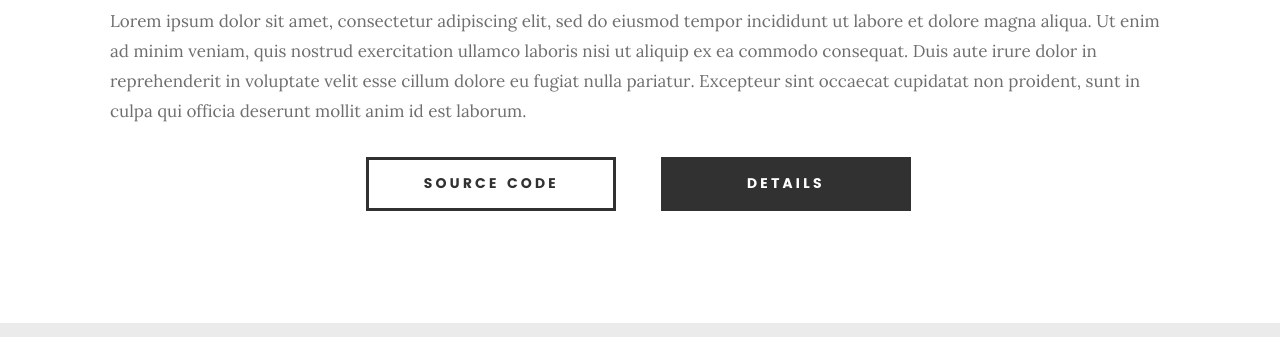
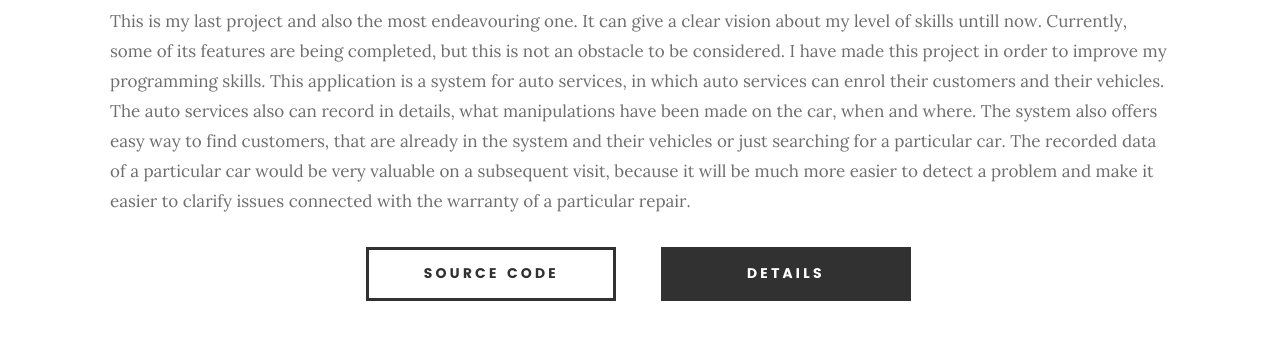
Before and after one commit to YaniLozanov/YaniLozanov.github.io, a plain HTML site: page programming.html in a window 1280 px wide. Shown: the part 463-800 px from the top of the page. Drawn offline with Linux system fonts and the light colour scheme.

Commit message:
Update CV

```diff
--- a/programming.html
+++ b/programming.html
@@ -73,10 +73,14 @@
                 <div class="bgrid folio-item">
                     <div class="item-wrap">
                         <p>
-                            Lorem ipsum dolor sit amet, consectetur adipiscing elit, sed do eiusmod tempor incididunt ut labore et dolore magna aliqua.
-                            Ut enim ad minim veniam, quis nostrud exercitation ullamco laboris nisi ut aliquip ex ea commodo consequat.
-                            Duis aute irure dolor in reprehenderit in voluptate velit esse cillum dolore eu fugiat nulla pariatur.
-                            Excepteur sint occaecat cupidatat non proident, sunt in culpa qui officia deserunt mollit anim id est laborum.
+                            This is my last project and also the most endeavouring one. It can give a clear vision about my level of skills untill now.
+                            Currently, some of its features are being completed, but this is not an obstacle to be considered.
+                            I have made this project in order to improve my programming skills.
+                            This application is a system for auto services, in which auto services can enrol their customers and their vehicles. The auto services
+                            also can record in details, what manipulations have been made on the car, when and where. The system also offers easy way to find customers,
+                            that are already in the system and their vehicles or just searching for a particular car.
+                            The recorded data of a particular car would be very valuable on a subsequent visit, because it will be much more easier to detect a problem
+                            and make it easier to clarify issues connected with the warranty of a particular repair.
                         </p>
                     </div>
                 </div> <!-- /folio-item -->
```
